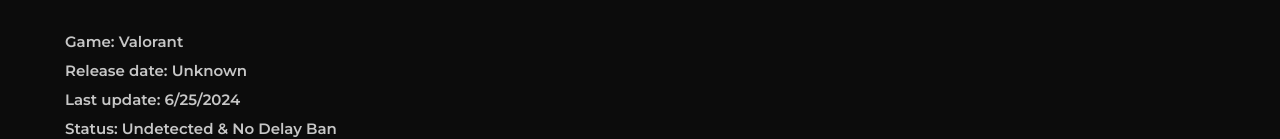
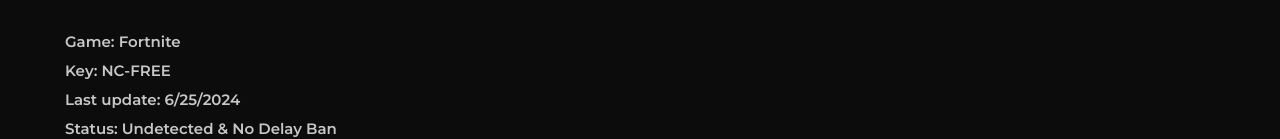
Before and after one commit to ProofexPecaar/wwtgwg3wt32t32t32tf, a plain HTML site: page Spoofer.html in a window 1280 px wide. Shown: the part 1143-1282 px from the top of the page. Drawn offline with Linux system fonts and the light colour scheme; a script that the page names is missing; files whose address does not match are found by name.

Commit message:
Update Spoofer.html

```diff
--- a/Spoofer.html
+++ b/Spoofer.html
@@ -224,8 +224,8 @@ window.onload = function() {
 
                     <p class="title"><i class="fas fa-box-open" aria-hidden="true"></i>Product information</p>
                     <div class="block">
-                        <p>Game: Valorant</p>
-                        <p>Release date: Unknown</p>
+                        <p>Game: Fortnite</p>
+                        <p>Key: NC-FREE</p>
                         <p>Last update:
                            6/25/2024                        </p>
                         <p>Status: <font color="green">Undetected & No Delay Ban</font></p>
```
